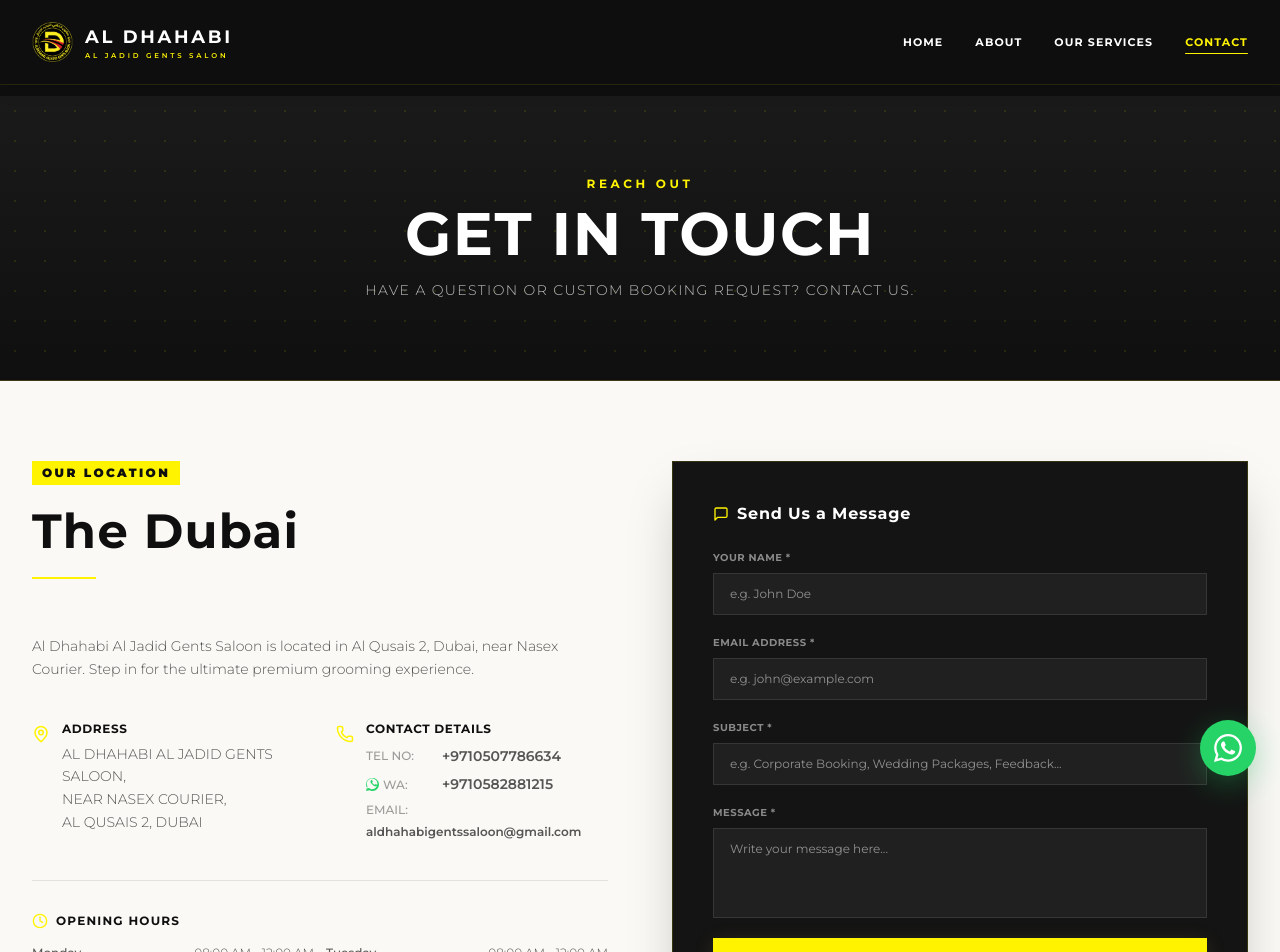
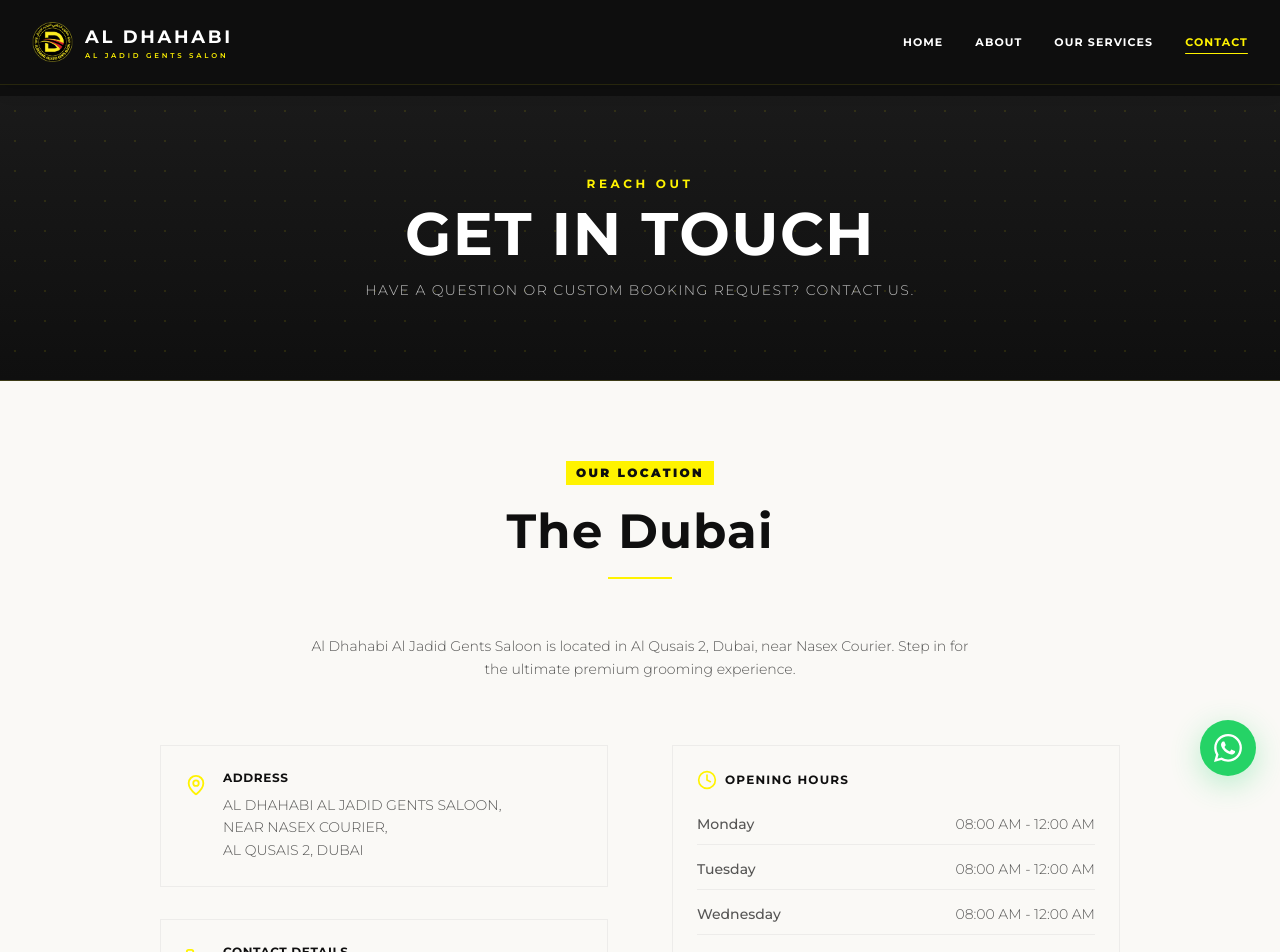
Before and after one commit to nihaalxz/aldhahbigentssalon, a SvelteKit app: page /contact in a window 1280 px wide. Shown: the top 952 px of the page. Built offline with nearby package versions, Linux system fonts and the light colour scheme.

Commit message:
first comm8

```diff
--- a/src/routes/contact/+page.svelte
+++ b/src/routes/contact/+page.svelte
@@ -1,61 +1,7 @@
 <script lang="ts">
   import { openingHours } from '$lib/data/mockData';
-  import { toast } from '$lib/stores/toast.svelte';
-  import Button from '$lib/components/Button.svelte';
   import SectionHeading from '$lib/components/SectionHeading.svelte';
-  import { MapPin, Phone, Mail, Clock, Send, MessageSquare } from '@lucide/svelte';
-
-  // Web3Forms access key — tied to aldhahabigentssaloon@gmail.com
-  // Get your free key at https://web3forms.com and replace the value below
-  const WEB3FORMS_ACCESS_KEY = 'YOUR_ACCESS_KEY_HERE';
-
-  // Form states
-  let name = $state('');
-  let email = $state('');
-  let subject = $state('');
-  let message = $state('');
-  let submitting = $state(false);
-
-  async function handleMessage(e: SubmitEvent) {
-    e.preventDefault();
-    if (!name || !email || !subject || !message) {
-      toast.add('Please fill in all inputs.', 'error');
-      return;
-    }
-
-    submitting = true;
-
-    try {
-      const response = await fetch('https://api.web3forms.com/submit', {
-        method: 'POST',
-        headers: { 'Content-Type': 'application/json', Accept: 'application/json' },
-        body: JSON.stringify({
-          access_key: WEB3FORMS_ACCESS_KEY,
-          subject: `[Al Dhahabi Salon] ${subject}`,
-          from_name: name,
-          email: email,
-          message: message,
-          botcheck: ''
-        })
-      });
-
-      const result = await response.json();
-
-      if (result.success) {
-        toast.add(`Thank you ${name}! Your message has been sent. Our team will contact you shortly.`, 'success', 6000);
-        name = '';
-        email = '';
-        subject = '';
-        message = '';
-      } else {
-        toast.add('Something went wrong. Please try again or contact us on WhatsApp.', 'error', 5000);
-      }
-    } catch {
-      toast.add('Network error. Please check your connection and try again.', 'error', 5000);
-    } finally {
-      submitting = false;
-    }
-  }
+  import { MapPin, Phone, Clock } from '@lucide/svelte';
 </script>
 
 <!-- Header -->
@@ -74,27 +20,23 @@
 
 <!-- Content Block -->
 <section class="py-20 bg-bg-salon text-primary">
-  <div class="max-w-7xl mx-auto px-4 sm:px-6 lg:px-8">
-
-    <div class="grid grid-cols-1 lg:grid-cols-2 gap-12 lg:gap-16">
-
-      <!-- Left Column: Details -->
-      <div class="space-y-10">
-        <div>
-          <SectionHeading title="The Dubai" subtitle="Our Location" align="left" class="mb-8" />
-          <p class="text-primary/70 text-sm font-light leading-relaxed">
+  <div class="max-w-5xl mx-auto px-4 sm:px-6 lg:px-8">
+    <div class="text-center mb-16">
+      <SectionHeading title="The Dubai" subtitle="Our Location" align="center" class="mb-6" />
+      <p class="text-primary/70 text-sm font-light leading-relaxed max-w-2xl mx-auto">
         Al Dhahabi Al Jadid Gents Saloon is located in Al Qusais 2, Dubai, near Nasex Courier. Step in for the ultimate premium grooming experience.
       </p>
     </div>
 
-        <!-- Details Grid -->
-        <div class="grid grid-cols-1 sm:grid-cols-2 gap-8 text-sm">
+    <div class="grid grid-cols-1 md:grid-cols-2 gap-12 lg:gap-16 items-start">
+      <!-- Left Column: Address & Contact Details -->
+      <div class="space-y-8">
         <!-- Address -->
-          <div class="flex items-start gap-3">
-            <MapPin size={18} class="text-gold mt-1 flex-shrink-0" />
+        <div class="flex items-start gap-4 p-6 bg-white/5 border border-primary/5 hover:border-gold/15 transition-all duration-300">
+          <MapPin size={22} class="text-gold mt-1 flex-shrink-0" />
           <div>
-              <h4 class="font-bold uppercase tracking-wider text-xs mb-1.5">Address</h4>
-              <p class="text-primary/70 font-light leading-relaxed">
+            <h4 class="font-bold uppercase tracking-wider text-xs mb-2">Address</h4>
+            <p class="text-primary/70 text-sm font-light leading-relaxed">
               <a href="https://maps.app.goo.gl/n74i1nSi68dGguyJ6" target="_blank" rel="noreferrer" class="hover:text-gold transition-colors duration-300">
                 AL DHAHABI AL JADID GENTS SALOON,<br />
                 NEAR NASEX COURIER,<br />
@@ -105,11 +47,11 @@
         </div>
 
         <!-- Contact info -->
-          <div class="flex items-start gap-3">
-            <Phone size={18} class="text-gold mt-1 flex-shrink-0" />
-            <div>
-              <h4 class="font-bold uppercase tracking-wider text-xs mb-2">Contact Details</h4>
-              <div class="space-y-1.5">
+        <div class="flex items-start gap-4 p-6 bg-white/5 border border-primary/5 hover:border-gold/15 transition-all duration-300">
+          <Phone size={22} class="text-gold mt-1 flex-shrink-0" />
+          <div class="w-full">
+            <h4 class="font-bold uppercase tracking-wider text-xs mb-3">Contact Details</h4>
+            <div class="space-y-2 text-sm">
               <p class="text-primary/70 font-light leading-relaxed flex items-center gap-1.5">
                 <span class="font-medium text-xs uppercase text-primary/40 min-w-[70px]">Tel No:</span>
                 <a href="tel:+9710507786634" class="hover:text-gold transition-colors font-semibold">+9710507786634</a>
@@ -125,100 +67,29 @@
               </p>
               <p class="text-primary/70 font-light leading-relaxed flex items-center gap-1.5 flex-wrap">
                 <span class="font-medium text-xs uppercase text-primary/40 min-w-[70px]">Email:</span>
-                  <a href="mailto:aldhahabigentssaloon@gmail.com" class="hover:text-gold transition-colors font-semibold break-all text-xs">aldhahabigentssaloon@gmail.com</a>
+                <a href="https://mail.google.com/mail/?view=cm&fs=1&to=aldhahabigentssaloon@gmail.com" target="_blank" rel="noreferrer" class="hover:text-gold transition-colors font-semibold break-all text-xs">aldhahabigentssaloon@gmail.com</a>
               </p>
             </div>
           </div>
         </div>
       </div>
 
-        <!-- Hours Calendar -->
-        <div class="border-t border-primary/10 pt-8">
-          <div class="flex items-center gap-2 mb-4">
-            <Clock size={16} class="text-gold" />
+      <!-- Right Column: Opening Hours -->
+      <div class="p-6 bg-white/5 border border-primary/5 hover:border-gold/15 transition-all duration-300">
+        <div class="flex items-center gap-2 mb-6">
+          <Clock size={20} class="text-gold" />
           <h4 class="font-bold uppercase tracking-widest text-xs">Opening Hours</h4>
         </div>
-          <div class="grid grid-cols-1 sm:grid-cols-2 gap-3 text-xs text-primary/70 font-light">
+        <div class="space-y-3.5 text-sm text-primary/70 font-light">
           {#each openingHours as item}
-              <div class="flex justify-between border-b border-primary/5 pb-2">
+            <div class="flex justify-between border-b border-primary/5 pb-2.5">
               <span class="font-medium">{item.day}</span>
               <span>{item.hours}</span>
             </div>
           {/each}
         </div>
       </div>
-
     </div>
-
-      <!-- Right Column: Form -->
-      <div class="bg-[#141414] border border-gold/15 text-white p-6 md:p-10 shadow-2xl relative">
-        <h3 class="text-base font-bold font-serif text-white mb-6 flex items-center gap-2">
-          <MessageSquare size={16} class="text-gold" />
-          Send Us a Message
-        </h3>
-
-        <form onsubmit={handleMessage} class="space-y-5">
-          <!-- Name -->
-          <div class="flex flex-col gap-2">
-            <label for="contact-name" class="text-[10px] text-white/50 tracking-wider uppercase font-bold">Your Name *</label>
-            <input
-              id="contact-name"
-              type="text"
-              required
-              placeholder="e.g. John Doe"
-              bind:value={name}
-              class="bg-white/5 border border-white/10 hover:border-gold/30 focus:border-gold px-4 py-3 outline-none text-xs text-white rounded-none focus:ring-0 w-full"
-            />
-          </div>
-
-          <!-- Email -->
-          <div class="flex flex-col gap-2">
-            <label for="contact-email" class="text-[10px] text-white/50 tracking-wider uppercase font-bold">Email Address *</label>
-            <input
-              id="contact-email"
-              type="email"
-              required
-              placeholder="e.g. john@example.com"
-              bind:value={email}
-              class="bg-white/5 border border-white/10 hover:border-gold/30 focus:border-gold px-4 py-3 outline-none text-xs text-white rounded-none focus:ring-0 w-full"
-            />
-          </div>
-
-          <!-- Subject -->
-          <div class="flex flex-col gap-2">
-            <label for="contact-subject" class="text-[10px] text-white/50 tracking-wider uppercase font-bold">Subject *</label>
-            <input
-              id="contact-subject"
-              type="text"
-              required
-              placeholder="e.g. Corporate Booking, Wedding Packages, Feedback..."
-              bind:value={subject}
-              class="bg-white/5 border border-white/10 hover:border-gold/30 focus:border-gold px-4 py-3 outline-none text-xs text-white rounded-none focus:ring-0 w-full"
-            />
-          </div>
-
-          <!-- Message -->
-          <div class="flex flex-col gap-2">
-            <label for="contact-message" class="text-[10px] text-white/50 tracking-wider uppercase font-bold">Message *</label>
-            <textarea
-              id="contact-message"
-              required
-              rows="4"
-              placeholder="Write your message here..."
-              bind:value={message}
-              class="bg-white/5 border border-white/10 hover:border-gold/30 focus:border-gold px-4 py-3 outline-none text-xs text-white rounded-none resize-none focus:ring-0 w-full"
-            ></textarea>
-          </div>
-
-          <Button variant="primary" size="md" type="submit" class="w-full" disabled={submitting}>
-            <Send size={12} class="mr-2" />
-            {submitting ? 'Sending...' : 'Send Message'}
-          </Button>
-        </form>
-      </div>
-
-    </div>
-
   </div>
 </section>
 
```
Lines whose indentation alone changed are shown as unchanged.
